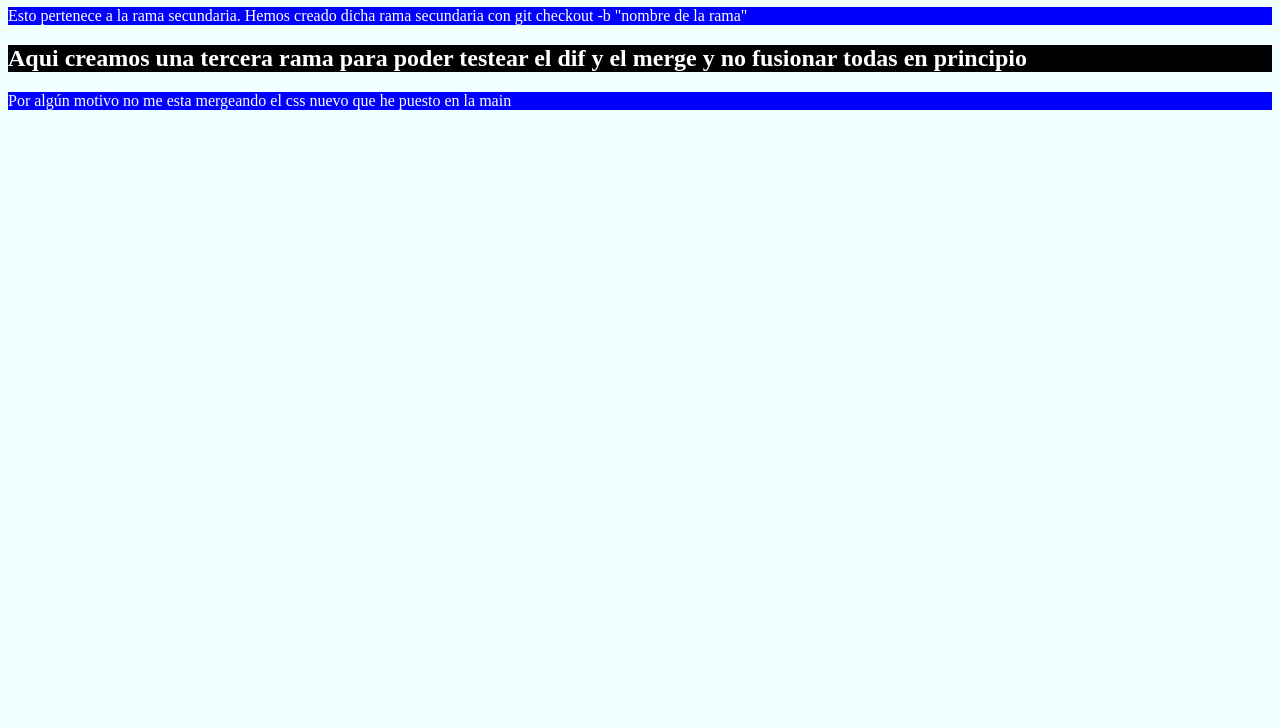
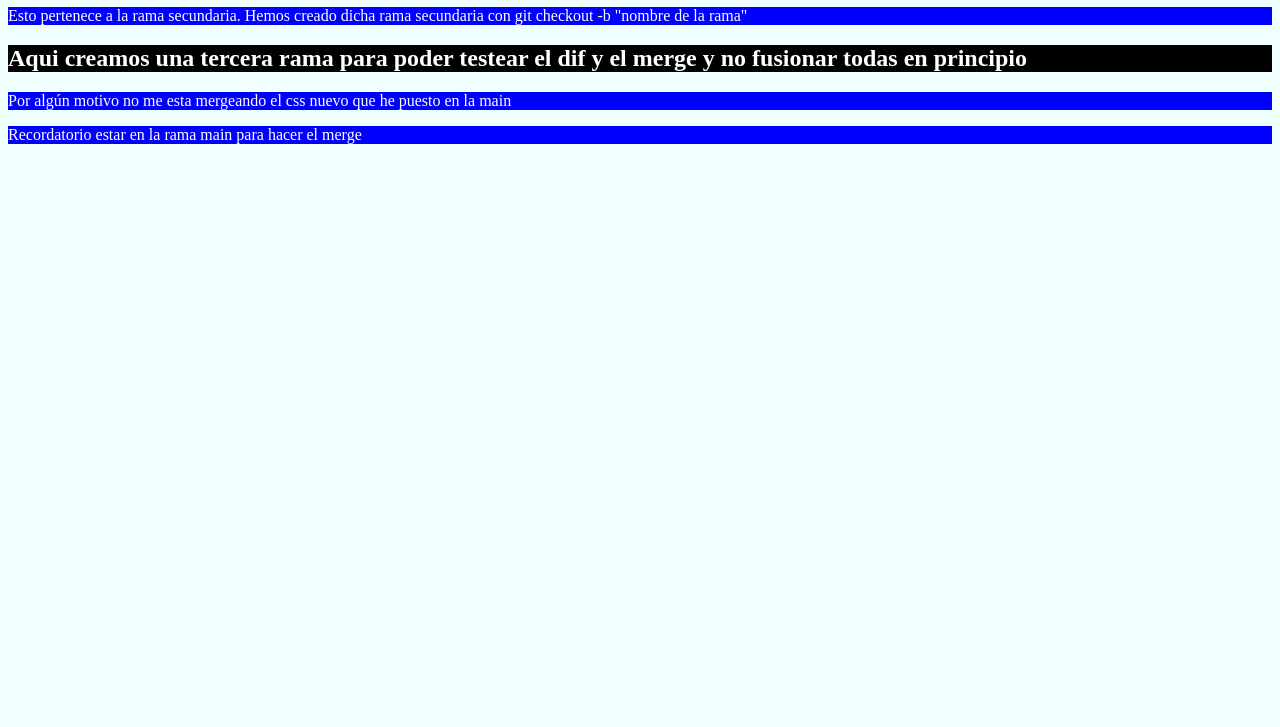
Before and after one commit to JorgeBar/Testing-Branches, a plain HTML site: page index.html in a window 1280 px wide. Shown: the part 73-800 px from the top of the page. Drawn offline with Linux system fonts and the light colour scheme.

Commit message:
Recordar que para que se haga bien el merge desde otra rama yo tengo que estar situado en la rama main

```diff
--- a/index.html
+++ b/index.html
@@ -15,6 +15,6 @@
     <h2>Aqui creamos una tercera rama para poder testear el dif y el merge y no fusionar todas en principio</h2>
 
     <p> Por algún motivo no me esta mergeando el css nuevo que he puesto en la main</p>
-
+    <p> Recordatorio estar en la rama main para hacer el merge</p>
 </body>
 </html>
```
